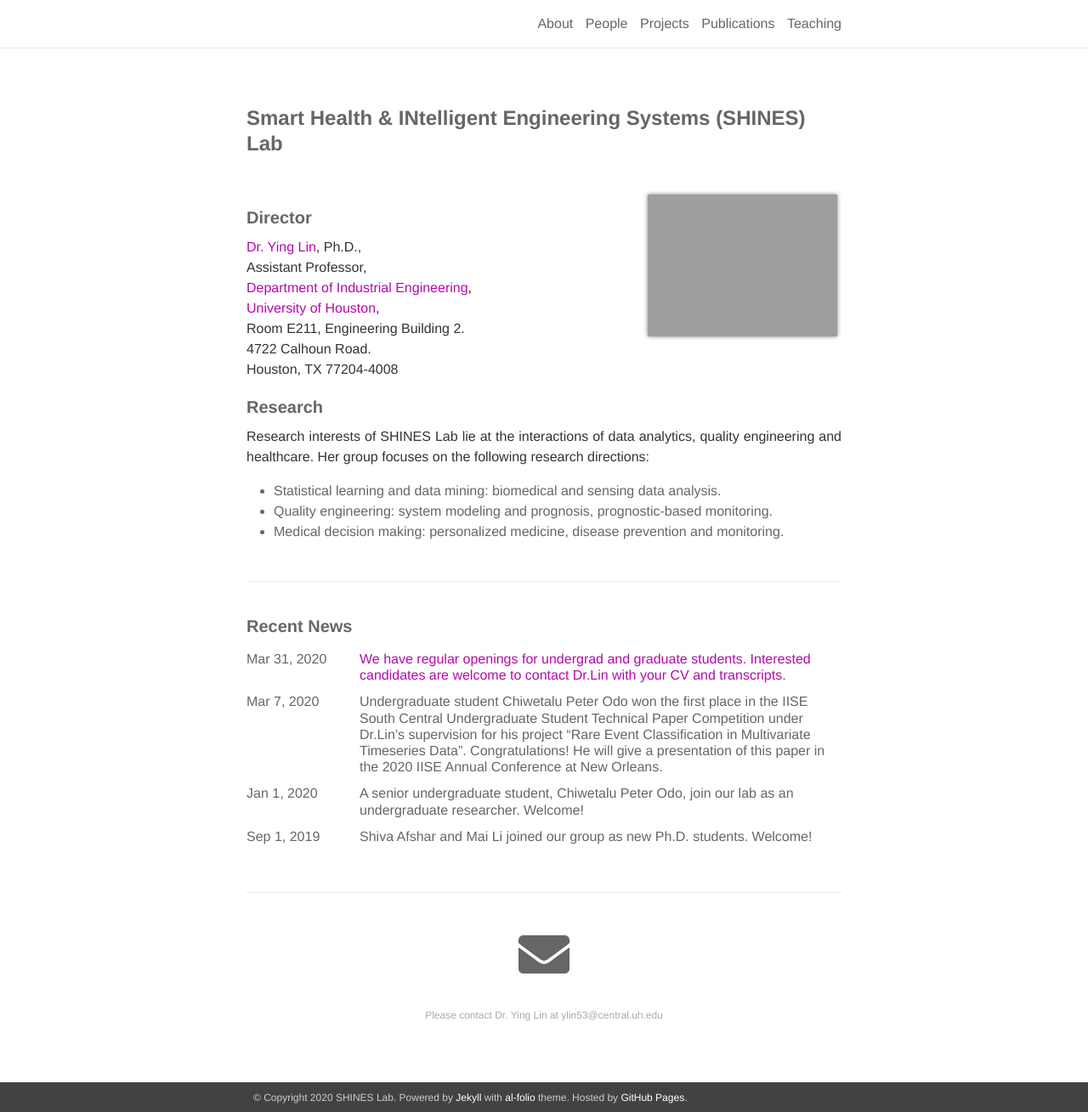
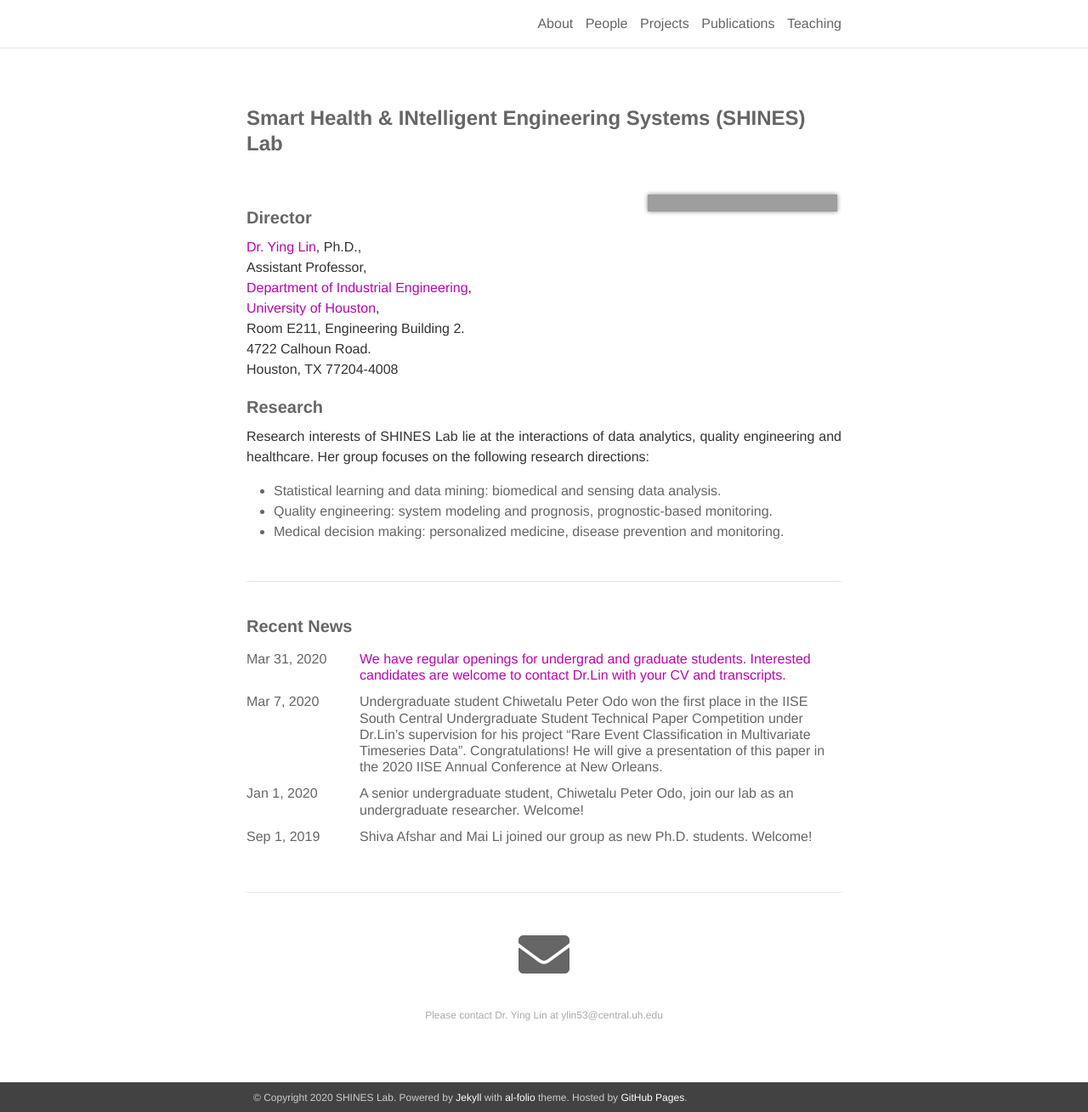
Before and after one commit to shines-lab/shines-lab.github.io, a Jekyll site: the page built from _pages/about.md, in a window 1280 px wide and 1309 px high. Shown: the whole window at 85% size. Built offline with Jekyll 4.4.1, drawn with Linux system fonts in a browser that asks for light colours.

Commit message:
Update about.html

```diff
--- a/_layouts/about.html
+++ b/_layouts/about.html
@@ -6,7 +6,7 @@ title: Home
 {% if page.profile %}
   <div class="profile col one {{ page.profile.align }}">
     {% if page.profile.image %}
-      <img class="one" src="{{ page.profile.image | prepend: '/assets/img/' | prepend: site.baseurl | prepend: site.url }}">
+      <img class="one" src="{{ page.profile.image | prepend: '/assets/img/' | prepend: site.baseurl | prepend: site.url }}" width="20" height="20">
     {% endif %}
     {% if page.profile.address %}
       <div class="address">
```
